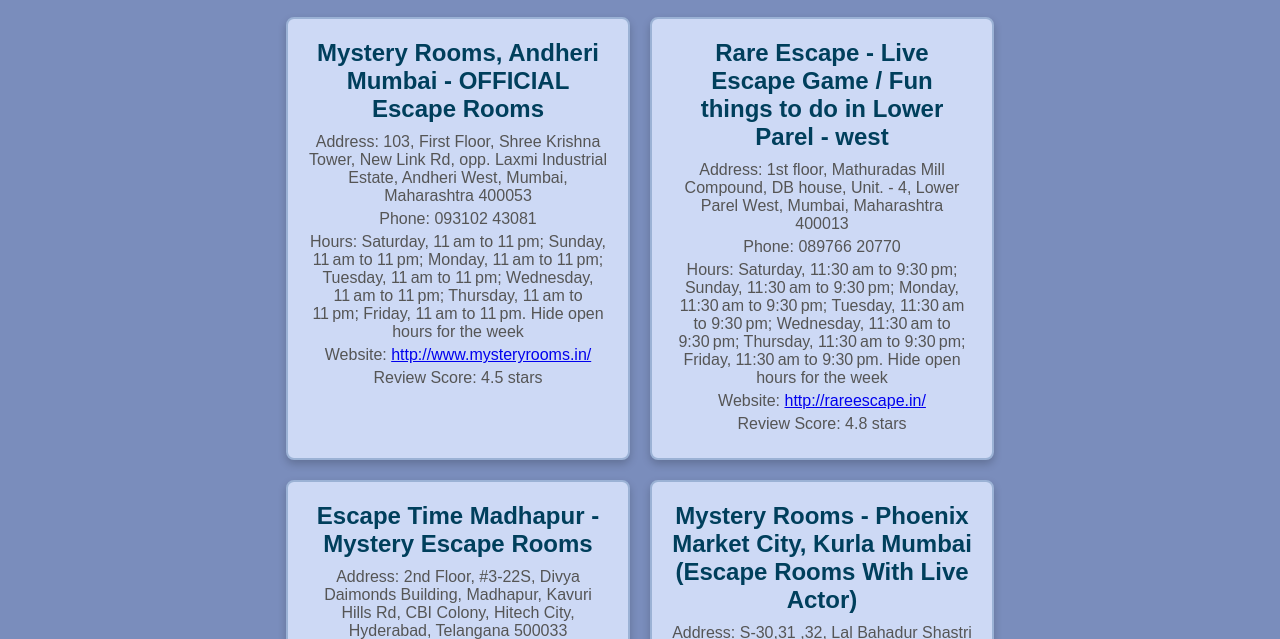
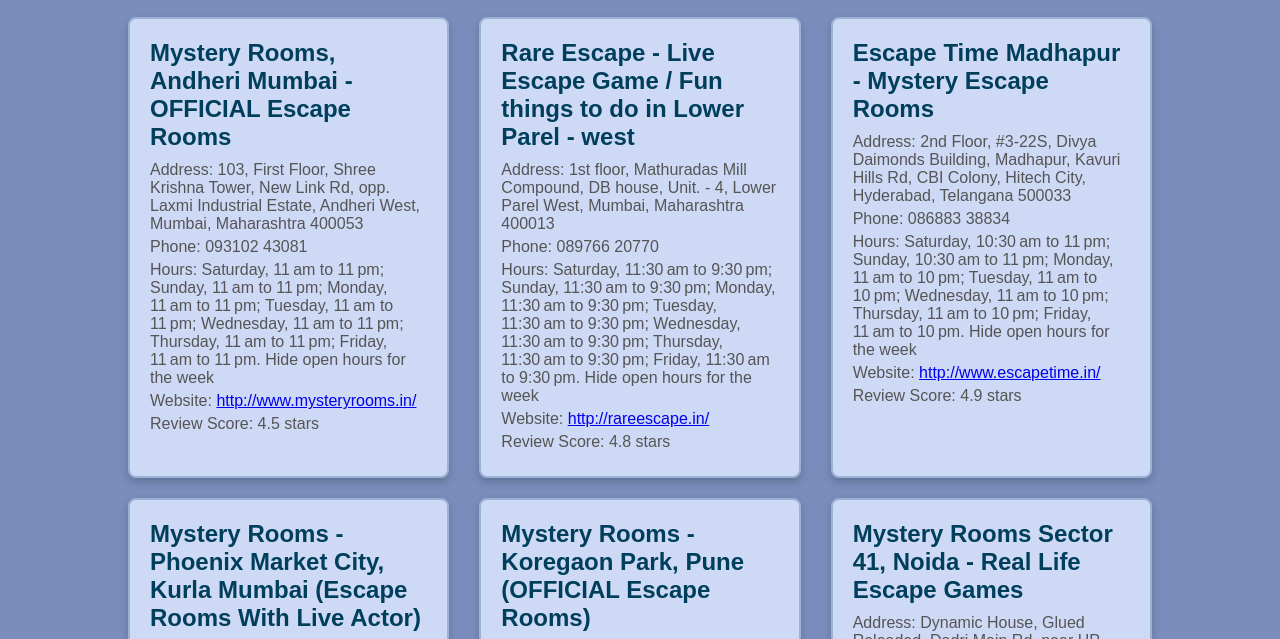
Before and after one commit to Mehnaz2004/GMB-Profiles, a plain HTML site: page index.html in a window 1280 px wide. Shown: the part 81-720 px from the top of the page. Drawn offline with Linux system fonts and the light colour scheme.

Commit message:
Update styles.css
3 cards in a row

```diff
--- a/styles.css
+++ b/styles.css
@@ -21,7 +21,7 @@
 .card-container {
     display: flex;
     flex-wrap: wrap;
-    justify-content: center;
+    justify-content: space-between;
     gap: 20px;
 }
 
@@ -31,8 +31,8 @@
     border-radius: 8px;
     box-shadow: 0 4px 8px rgba(0, 0, 0, 0.2); /* Noticeable shadow */
     padding: 20px;
-    width: 300px;
-    text-align: center;
+    width: calc(33.333% - 20px); /* 3 cards per row with gap adjustment */
+    box-sizing: border-box;
 }
 
 .card h2 {
```
